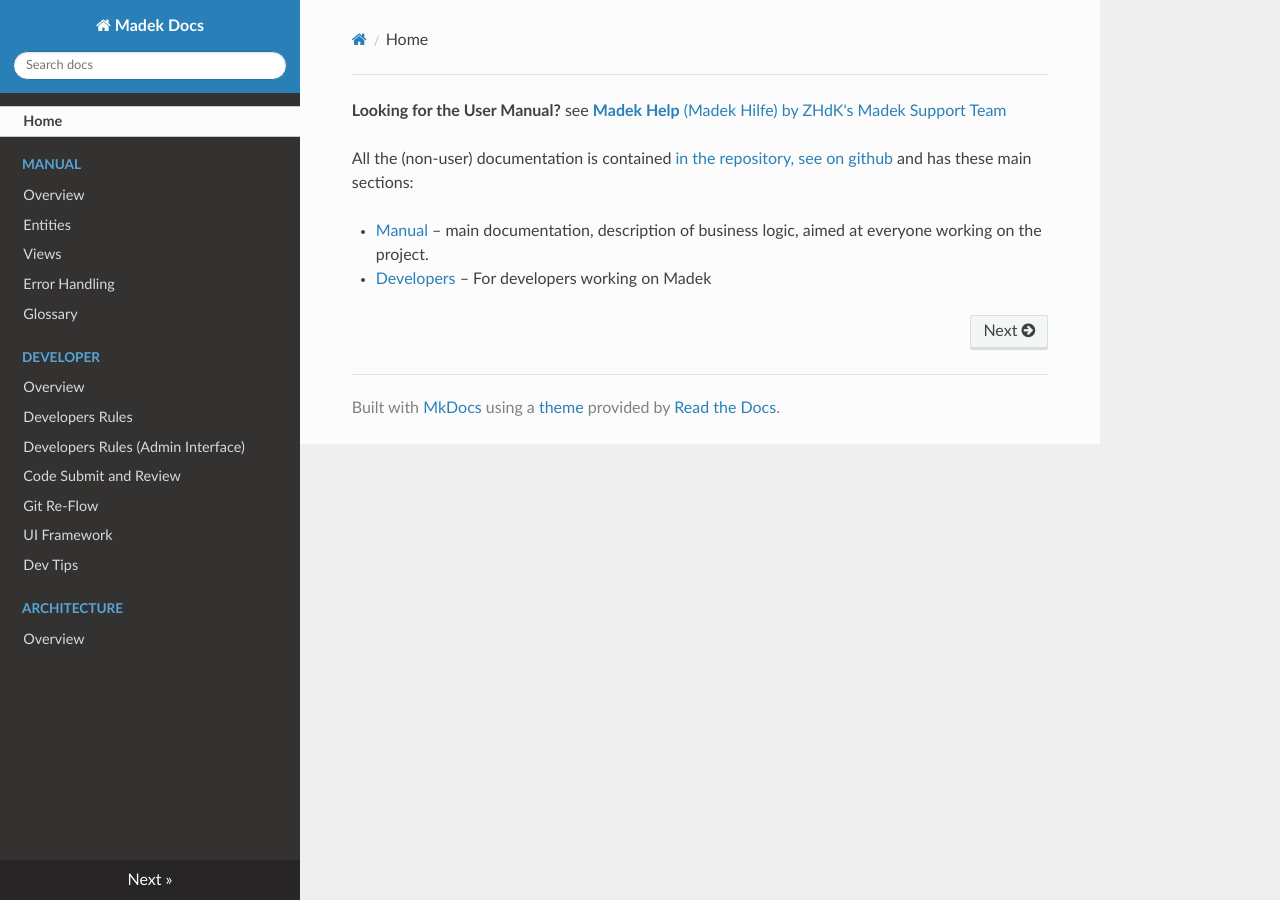
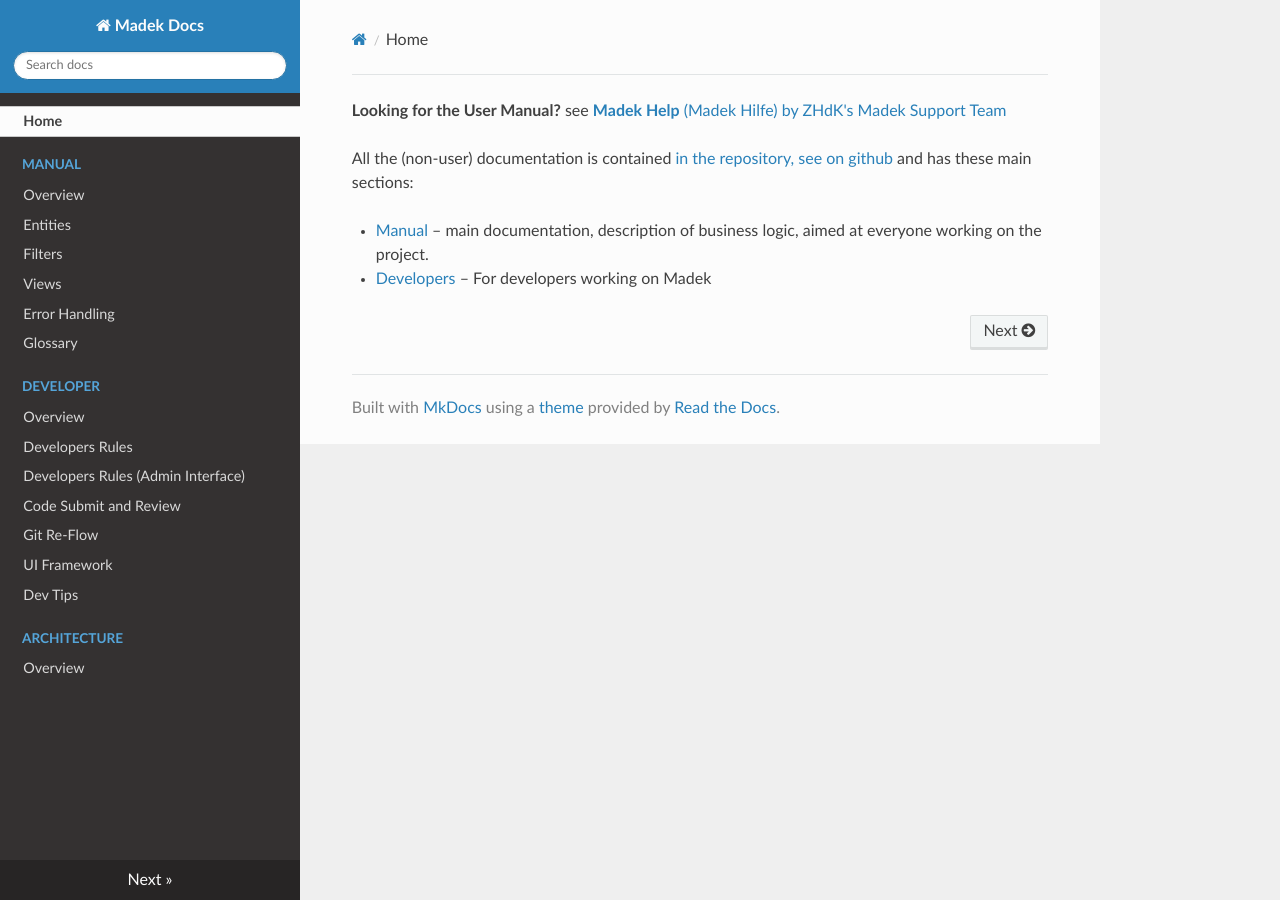
Before and after one commit to Madek/madek-documentation, an MkDocs documentation site: the page built from source/index.md, in a window 1280 px wide. Built offline with MkDocs 1.6.1, drawn with Linux system fonts in a browser that asks for light colours; nearby versions of some CDN libraries; old or Windows-style settings are respelled for this version of MkDocs.

Commit message:
add filters to menu

```diff
--- a/mkdocs.yml
+++ b/mkdocs.yml
@@ -14,6 +14,7 @@ pages:
   - ['index.md']
   - ['manual/index.md', 'Manual', 'Overview']
   - ['manual/entities.md', 'Manual', 'Entities']
+  - ['manual/filters.md', 'Manual', 'Filters']
   - ['manual/views.md', 'Manual', 'Views']
   - ['manual/error-handling.md', 'Manual', 'Error Handling']
   - ['manual/glossary.md', 'Manual', 'Glossary']
```
